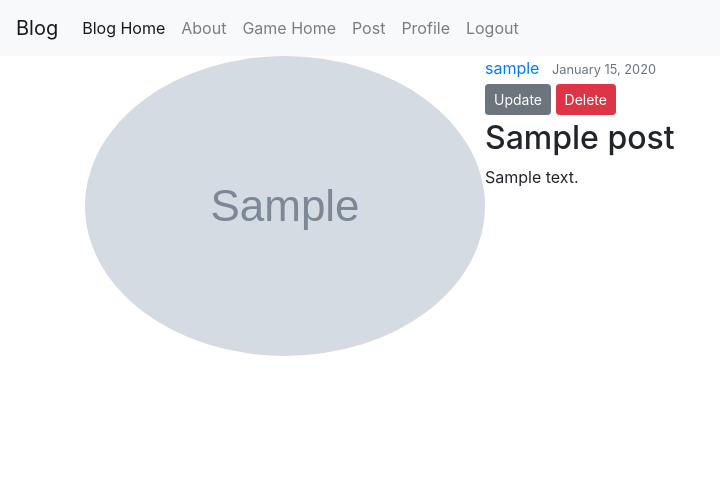
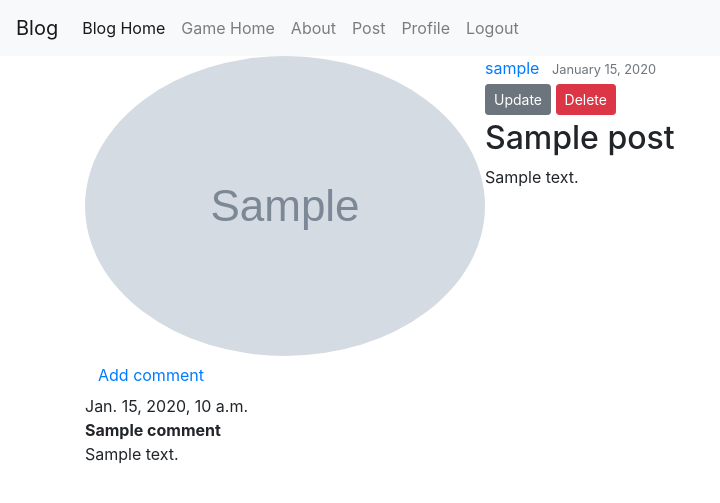
Before and after one commit to myb204/Mystery-Tour, a Django app: page /blog/post/1/ in a window 1280 px wide. Shown: the top 503 px of the page, without its empty margins (0-720 px from the left). Run offline with Django 3.2, Linux system fonts and the light colour scheme; a user stored in the database is signed in; tables that the repository leaves empty hold one stand-in row (values such as "Sample post"); grey boxes marked "Sample" are stand-in pictures; some libraries are stand-ins or nearby versions.

Commit message:
Comment system enabled for blog.

```diff
--- a/blog/admin.py
+++ b/blog/admin.py
@@ -1,6 +1,5 @@
 from django.contrib import admin
-from .models import Post
-
-# Register your models here.
+from .models import Post, Comment
 
 admin.site.register(Post)
+admin.site.register(Comment)
--- a/blog/models.py
+++ b/blog/models.py
@@ -15,3 +15,20 @@ class Post(models.Model):
     # Returns full path as a string.
     def get_absolute_url(self):
         return reverse('post-detail', kwargs={'pk':self.pk})
+
+class Comment(models.Model):
+    post = models.ForeignKey(Post, on_delete=models.CASCADE,related_name='comments')
+    name = models.CharField(max_length=80)
+    email = models.EmailField()
+    body = models.TextField()
+    created_on = models.DateTimeField(auto_now_add=True)
+
+    class Meta:
+        ordering = ['created_on']
+
+    def approve(self):
+        self.approved = True
+        self.save()
+
+    def __str__(self):
+        return 'Comment {} by {}'.format(self.body, self.name)
--- a/blog/templates/blog/base.html
+++ b/blog/templates/blog/base.html
@@ -29,10 +29,10 @@
             <a class="nav-link" href="{% url 'blog-home' %}">Blog Home <span class="sr-only">(current)</span></a>
           </li>
           <li class="nav-item">
-            <a class="nav-link" href="{% url 'blog-about' %}">About</a>
+            <a class="nav-link" href="{% url 'treasurehunt-home' %}">Game Home</a>
           </li>
           <li class="nav-item">
-            <a class="nav-link" href="{% url 'treasurehunt-home' %}">Game Home</a>
+            <a class="nav-link" href="{% url 'blog-about' %}">About</a>
           </li>
           {% if user.is_authenticated %}
               <li class="nav-item">
--- a/blog/templates/blog/home.html
+++ b/blog/templates/blog/home.html
@@ -11,6 +11,7 @@
                 </div>
                 <h2><a class="article-title" href="{% url 'post-detail' post.id %}">{{ post.title }}</a></h2>
                 <p class="article-content">{{ post.content }}</p>
+                <a href="{% url 'post-detail' pk=post.pk %}">Comments: {{ post.comments.count }}</a>
               </div>
             </article>
         </div>
--- a/blog/templates/blog/post_detail.html
+++ b/blog/templates/blog/post_detail.html
@@ -17,4 +17,20 @@
         <p class="article-content">{{ object.content }}</p>
       </div>
     </article>
+    <a class="btn btn-default" href="{% url 'post-comment' pk=post.pk %}">Add comment</a>
+    <div>
+        {% for comment in post.comments.all %}
+            {% if user.is_authenticated %}
+            <div class="comment">
+                <div class="date">
+                    {{ comment.created_on }}
+                </div>
+                <strong>{{ comment.name }}</strong>
+                <p>{{ comment.body }}</p>
+            </div>
+            {% endif %}
+        {% empty %}
+            <p>No comments here yet :(</p>
+        {% endfor %}
+    </div>
 {% endblock content %}
--- a/blog/urls.py
+++ b/blog/urls.py
@@ -1,10 +1,11 @@
 from django.urls import path
-from . views import(PostListView,
+from .views import (PostListView,
                     PostDetailView,
                     PostCreateView,
                     PostUpdateView,
                     PostDeleteView,
                     UserPostListView)
+
 from . import views
 
 urlpatterns = [
@@ -15,4 +16,5 @@ urlpatterns = [
     path('post/new/', PostCreateView.as_view(), name='post-create'),
     path('post/<int:pk>/update/', PostUpdateView.as_view(), name='post-update'),
     path('post/<int:pk>/delete/', PostDeleteView.as_view(), name='post-delete'),
+    path('post/<int:pk>/comment/', views.add_comment_to_post, name='post-comment'),
 ]
--- a/blog/views.py
+++ b/blog/views.py
@@ -1,4 +1,4 @@
-from django.shortcuts import render, get_object_or_404
+from django.shortcuts import render, get_object_or_404, redirect
 from django.contrib.auth.mixins import LoginRequiredMixin, UserPassesTestMixin
 from django.views.generic import (ListView,
                                   DetailView,
@@ -7,6 +7,7 @@ from django.views.generic import (ListView,
                                   DeleteView)
 from django.contrib.auth.models import User
 from .models import Post
+from .forms import CommentForm
 
 def home(request):
 
@@ -67,5 +68,18 @@ class PostDeleteView(LoginRequiredMixin, UserPassesTestMixin, DeleteView):
             return True
         return False
 
+def add_comment_to_post(request, pk):
+    post = get_object_or_404(Post, pk=pk)
+    if request.method == "POST":
+        form = CommentForm(request.POST)
+        if form.is_valid():
+            comment = form.save(commit=False)
+            comment.post = post
+            comment.save()
+            return redirect('post-detail', pk=post.pk)
+    else:
+        form = CommentForm()
+    return render(request, 'blog/add_comment_to_post.html', {'form': form})
+
 def about(request):
     return render(request, 'blog/about.html', {'title': 'About'})
```
Also changed, not shown: blog/forms.py (added, +7 -0 lines), blog/templates/blog/add_comment_to_post.html (added, +10 -0 lines).
